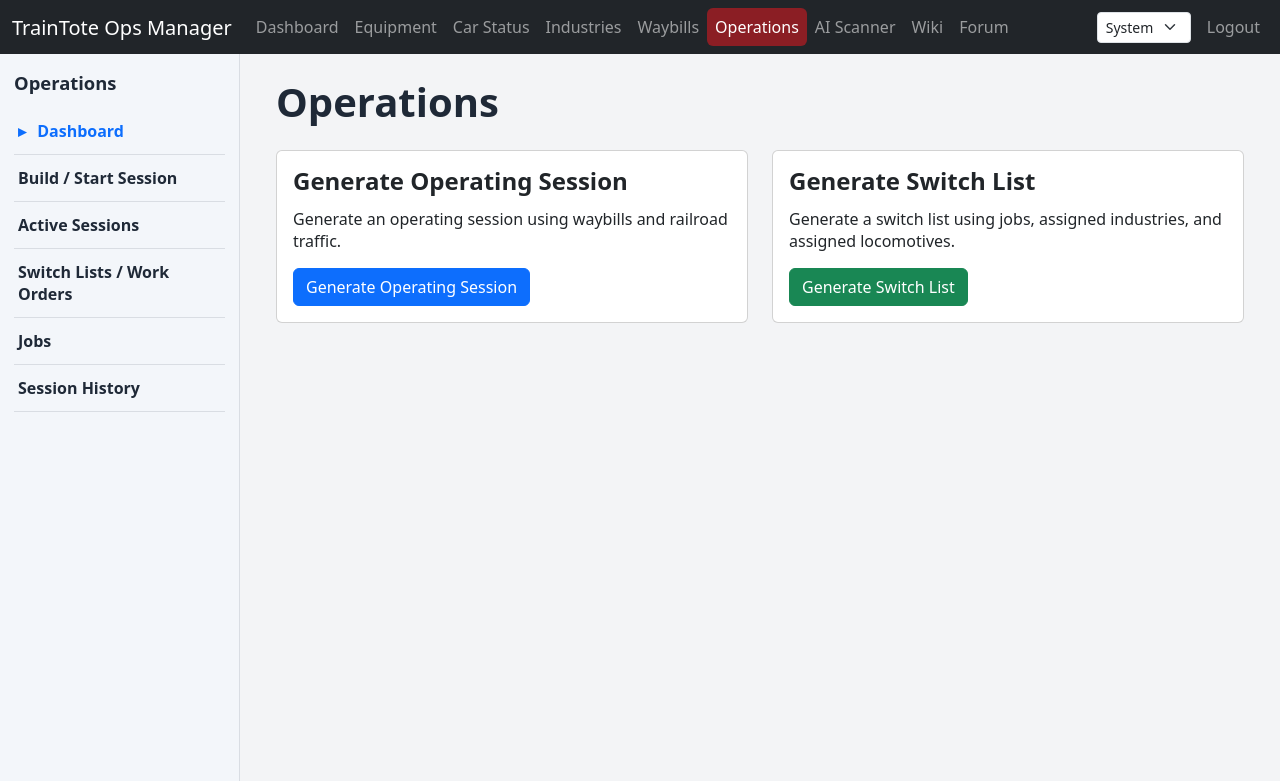
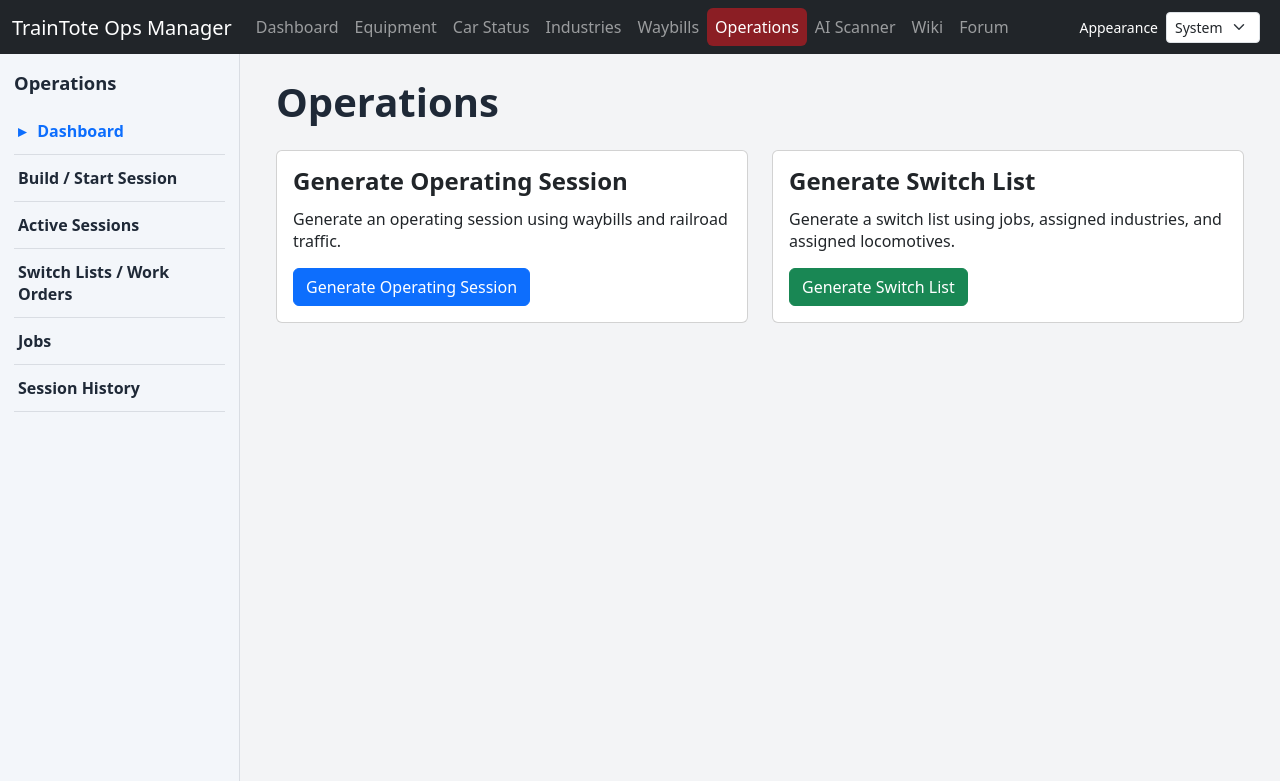
Before and after one commit to traintote1-hash/demo, a PHP site: page /operations/index.php in a window 1280 px wide. Shown: the top 781 px of the page. Run offline with PHP 8.4, Linux system fonts and the light colour scheme; the visitor is signed in with stand-in values (Sample User, id 1).

Commit message:
Label demo appearance selector and remove logout

```diff
--- a/includes/navbar.php
+++ b/includes/navbar.php
@@ -22,7 +22,6 @@ if ($currentNavHost === 'demo.traintote.com') {
         return isset($navItem['key']) && $navItem['key'] !== 'forum';
     }));
 }
-
 ?>
 
 <nav class="navbar navbar-expand-lg navbar-dark bg-dark mb-4" aria-label="Main navigation">
@@ -33,43 +32,27 @@ if ($currentNavHost === 'demo.traintote.com') {
                 <span class="tt-demo-badge" aria-label="Demo site">DEMO</span>
             <?php endif; ?>
         </a>
-
-        <button
-            class="navbar-toggler"
-            type="button"
-            data-bs-toggle="collapse"
-            data-bs-target="#navbarNav"
-            aria-controls="navbarNav"
-            aria-expanded="false"
-            aria-label="Toggle navigation">
+        <button class="navbar-toggler" type="button" data-bs-toggle="collapse" data-bs-target="#navbarNav" aria-controls="navbarNav" aria-expanded="false" aria-label="Toggle navigation">
             <span class="navbar-toggler-icon"></span>
         </button>
-
         <div class="collapse navbar-collapse" id="navbarNav">
             <ul class="navbar-nav me-auto">
                 <?php foreach ($primaryNavItems as $navItem): ?>
                     <?php $isActive = tt_nav_is_active($navItem['key'], $currentNavPath, $currentNavHost); ?>
                     <li class="nav-item">
-                        <a
-                            class="nav-link<?= $isActive ? ' active' : '' ?>"
-                            href="<?= htmlspecialchars($navItem['href'], ENT_QUOTES, 'UTF-8') ?>"
-                            <?= $isActive ? 'aria-current="page"' : '' ?>><?= htmlspecialchars($navItem['label'], ENT_QUOTES, 'UTF-8') ?></a>
+                        <a class="nav-link<?= $isActive ? ' active' : '' ?>" href="<?= htmlspecialchars($navItem['href'], ENT_QUOTES, 'UTF-8') ?>" <?= $isActive ? 'aria-current="page"' : '' ?>><?= htmlspecialchars($navItem['label'], ENT_QUOTES, 'UTF-8') ?></a>
                     </li>
                 <?php endforeach; ?>
             </ul>
-
             <ul class="navbar-nav">
                 <li class="nav-item d-flex align-items-center px-lg-2">
-                    <label class="visually-hidden" for="tt-theme-select">Appearance</label>
+                    <label class="text-white small me-2 mb-0" for="tt-theme-select">Appearance</label>
                     <select id="tt-theme-select" class="form-select form-select-sm tt-theme-select" aria-label="Appearance">
                         <option value="system">System</option>
                         <option value="light">Light</option>
                         <option value="dark">Dark</option>
                     </select>
                 </li>
-                <li class="nav-item">
-                    <a class="nav-link" href="<?= htmlspecialchars(tt_nav_ops_href('/logout.php', $currentNavHost), ENT_QUOTES, 'UTF-8') ?>">Logout</a>
-                </li>
             </ul>
         </div>
     </div>
```
